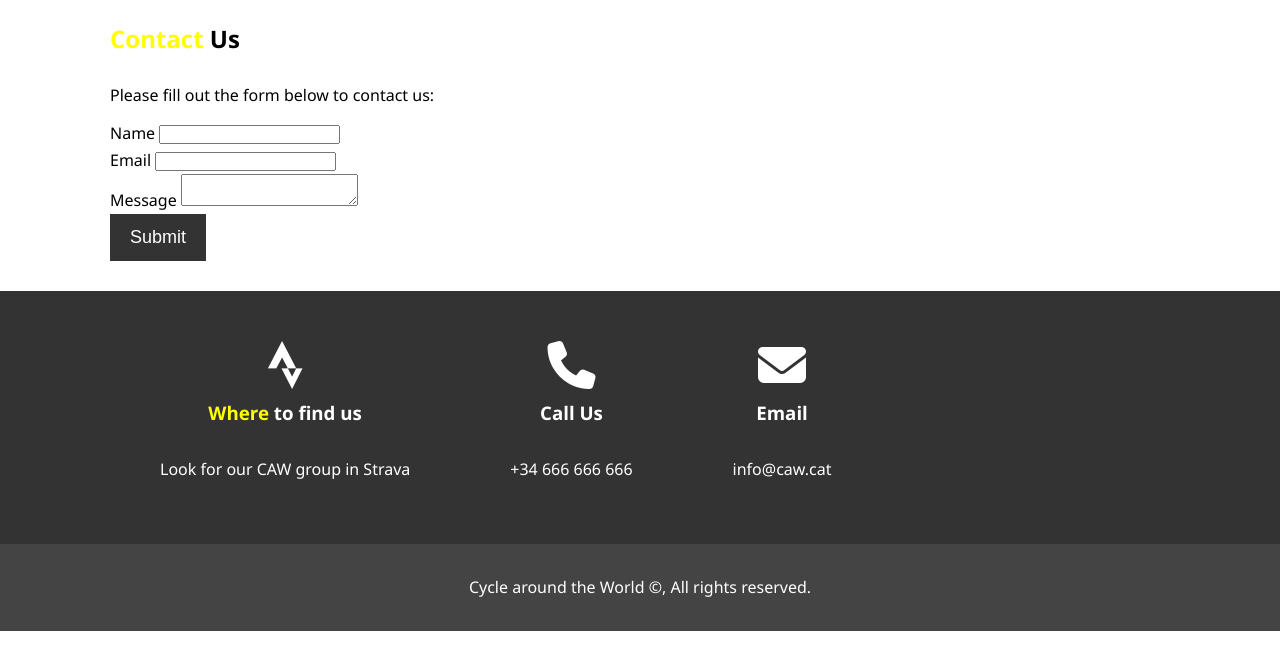
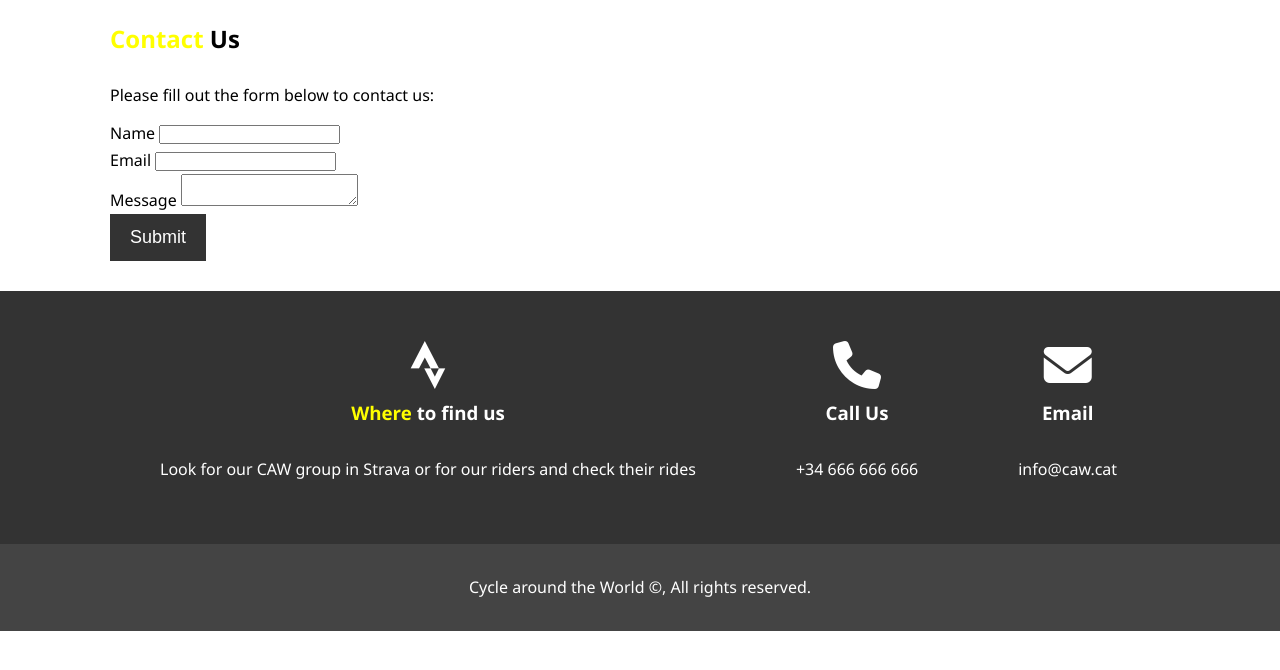
Before and after one commit to rubenfm77/my-second-website, a plain HTML site: page Contact us.html in a window 1280 px wide. Shown: the part 72-742 px from the top of the page. Drawn offline with Linux system fonts and the light colour scheme; files that its build step writes are made by us from their sources.

Commit message:
Add files via upload

```diff
--- a/Contact us.html
+++ b/Contact us.html
@@ -52,7 +52,7 @@
         <div class="box">
             <i class="fab fa-strava fa-3x"></i>
             <h3><span class="text-primary">Where</span> to find us</h3>
-            <p>Look for our CAW group in Strava</p>
+            <p>Look for our CAW group in Strava or for our riders and check their rides</p>
           </div>
             <div class="box">
               <i class="fas fa-phone fa-3x"></i>
@@ -62,7 +62,7 @@
             <div class="box">
               <i class="fas fa-envelope fa-3x"></i>
             <h3>Email</h3>
-            <p>info@caw.cat</p>
+            <p>info@caw.cat </p>
           </div>
     </div>
 
```
